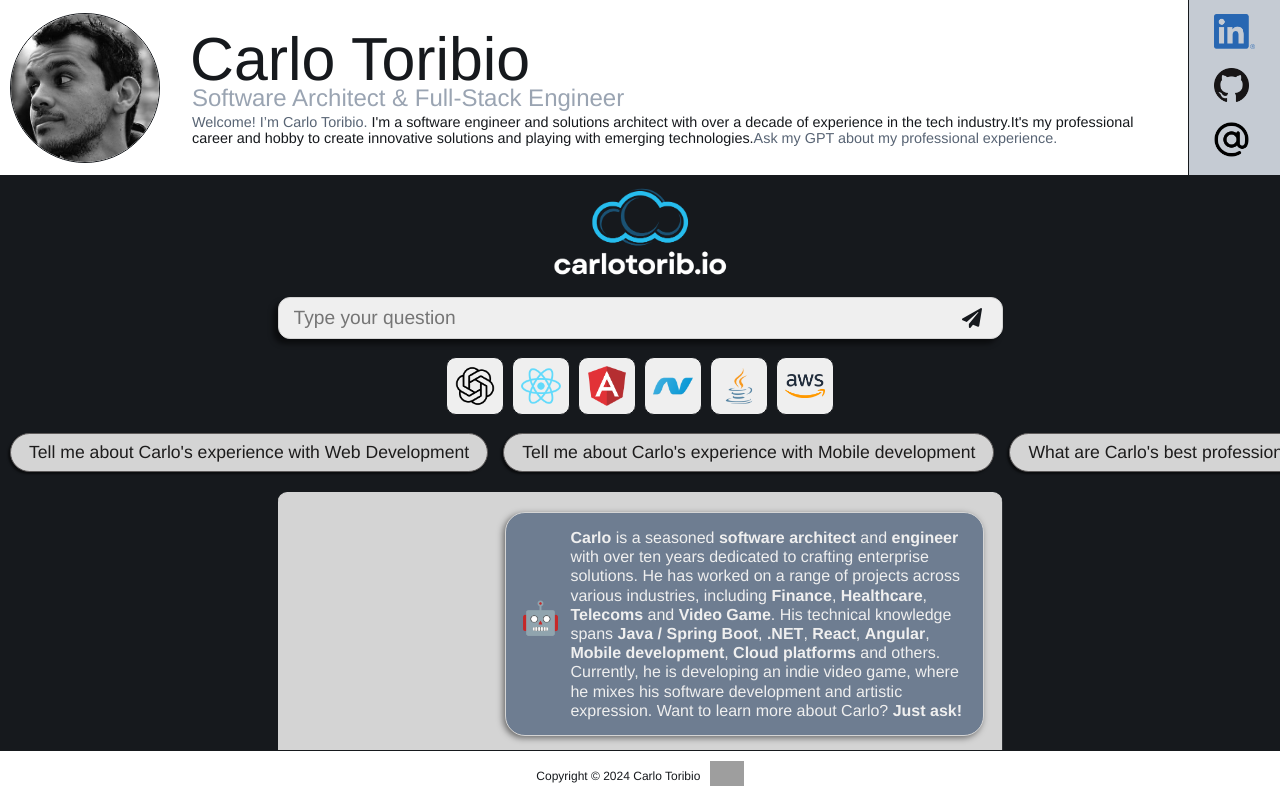
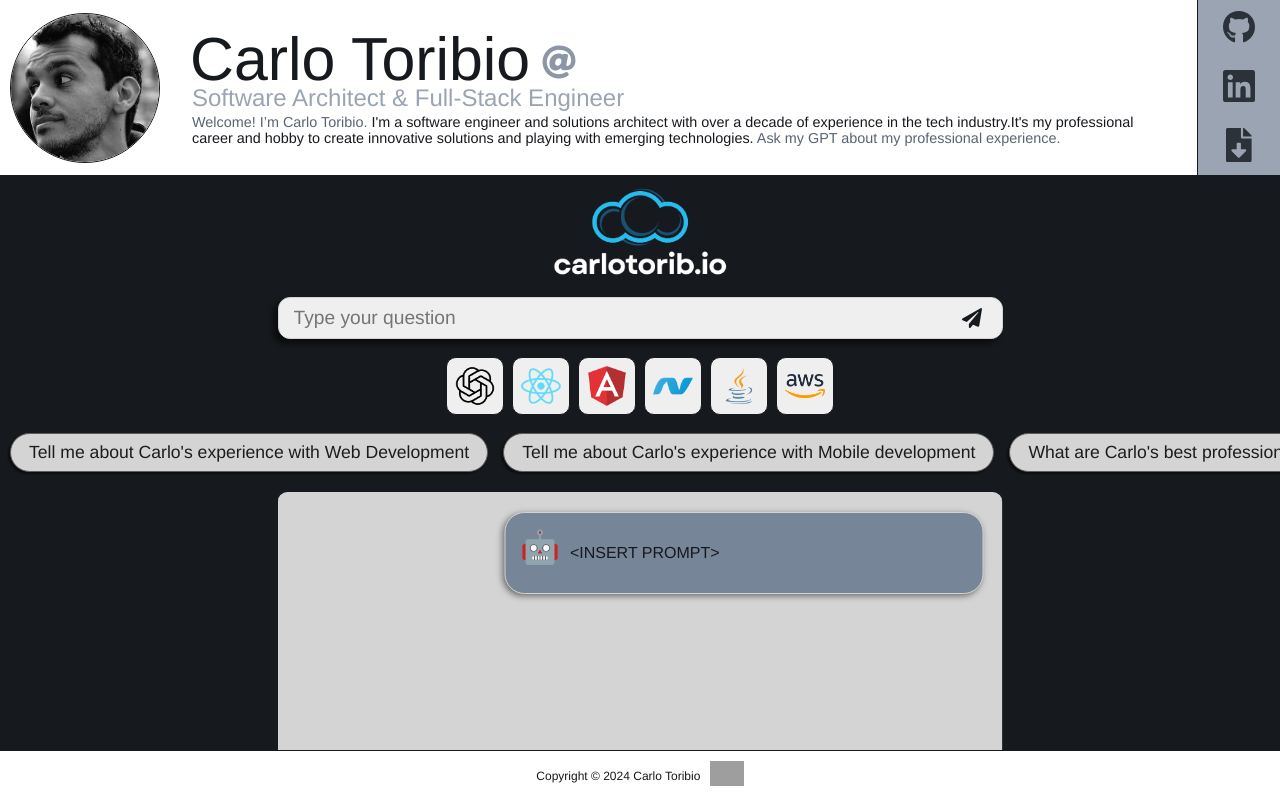
Before and after one commit to crltrbdev/carlotoribio-web, a React (Create React App) app: page / in a window 1280 px wide. Built offline with nearby package versions, Linux system fonts and the light colour scheme; grey boxes are pictures that could not be loaded.

Commit message:
Finished a few more design tasks.

```diff
--- a/amplify.yml
+++ b/amplify.yml
@@ -3,7 +3,6 @@ frontend:
   phases:
     preBuild:
       commands:
-        # - GENERATE_SOURCEMAP=false yarn run build
         - npm ci --cache .npm --prefer-offline
     build:
       commands:
--- a/src/assets/styles/variables.scss
+++ b/src/assets/styles/variables.scss
@@ -6,10 +6,9 @@ $dotio-color: #16191d;
 $dotio-color-light: lighten($dotio-color, 10%);
 $dotio-color-lighter: lighten($dotio-color, 15%);
 $dotio-color-lightest: lighten($dotio-color, 20%);
-$dotio-color-light-25: lighten($dotio-color, 25%);
-$dotio-color-light-30: lighten($dotio-color, 30%);
-$dotio-color-light-40: lighten($dotio-color, 40%);
+$dotio-color-light-43: lighten($dotio-color, 43%);
 $dotio-color-light-50: lighten($dotio-color, 50%);
+$dotio-color-light-55: lighten($dotio-color, 55%);
 $dotio-color-light-70: lighten($dotio-color, 70%);
 
 $palette-primary: $dotio-color;
--- a/src/components/chat-item/ChatItem.js
+++ b/src/components/chat-item/ChatItem.js
@@ -79,6 +79,15 @@ function StreamChatItem(props) {
             <span className={'chat-text'}>
                 <ReactMarkdown components={{
                     p: 'span',
+                    a: ({ href, children }) => (
+                        <a
+                          href={href}
+                          target='_blank'
+                          rel='noopener noreferrer'
+                        >
+                          {children}
+                        </a>
+                      )
                 }}>
                     {answer}
                 </ReactMarkdown>
--- a/src/components/chat-item/ChatItem.scss
+++ b/src/components/chat-item/ChatItem.scss
@@ -58,7 +58,7 @@ $wrapper-padding: 15px;
     gap: 10px;
     align-items: center;
     align-self: flex-end;
-    background-color: $dotio-color-light-40;
+    background-color: $dotio-color-light-43;
     border: 1px solid $palette-contrast;
     border-radius: 20px;
     box-shadow: -2px 2px 6px rgba(0, 0, 0, 0.5);
--- a/src/components/chat/Chat.js
+++ b/src/components/chat/Chat.js
@@ -11,13 +11,12 @@ import './Chat.scss';
 import cookieManager from '../../util/CookieManager';
 
 function Chat() {
+    const NO_TOKENS_PROMPT = process.env.REACT_APP_NO_TOKENS_PROMPT;
+    const GREETING_PROMPT = process.env.REACT_APP_GREETING_PROMPT;
+    const RESUME = process.env.REACT_APP_RESUME_LINK;
+
     const [query, setQuery] = useState("");
 
-    const inputRef = useRef(null);
-    const scrollDivRef = useRef(null);
-    const ulScrollRef = useRef(null);
-
-    // Chat state variables
     const [showNewAnswer, setShowNewAnswer] = useState(false);
     const [chatHistory, setChatHistory] = useState([]);
 
@@ -25,24 +24,19 @@ function Chat() {
     const [chatItems, setChatItems] = useState([]);
     const [isWaitingForAnswer, setIsWaitingForAnswer] = useState(false);
 
+    const inputRef = useRef(null);
+    const scrollDivRef = useRef(null);
+    const ulScrollRef = useRef(null);
+
     useEffect(() => {
-        // On page load, check if tokens are already stored in sessionStorage
-        const tokenCookie = cookieManager.getChatTokens();
-
-        const answer = `
-**Carlo** is a seasoned **software architect** and **engineer** with over ten years dedicated to crafting enterprise solutions. He has worked on a range of projects across various industries, including **Finance**, **Healthcare**, **Telecoms** and **Video Game**.
-
-His technical knowledge spans **Java / Spring Boot**, **.NET**, **React**, **Angular**, **Mobile development**, **Cloud platforms** and others. Currently, he is developing an indie video game, where he mixes his software development and artistic expression.
-
-Want to learn more about Carlo? **Just ask!**`;
-
+        const greeting = GREETING_PROMPT;
         const greetingChatItem = {
             chatId: uuidv4(),
             itemType: 'streamAnswer',
             streamFunction: async (chatItemData) => {
                 chatItemData.setIsStreaming(true);
 
-                const words = answer.split(' ');
+                const words = greeting.split(' ');
                 let currentAnswer = '';
 
                 words.forEach((word, index) => {
@@ -64,6 +58,9 @@ Want to learn more about Carlo? **Just ask!**`;
     };
 
     setChatItems([greetingChatItem]);
+    if(chatHistory.length == 0) {
+        setChatHistory(old => [...old, `[assistant] ${greeting}`]);
+    }
 }, []);
 
 useEffect(() => {
@@ -184,11 +181,13 @@ function handleTokensDepleted() {
 
     const countdown = cookieManager.getCountdownToTokenReset(true, true);
 
+    let answer = NO_TOKENS_PROMPT
+        .replace('{0}', RESUME)
+        .replace('{1}', countdown);
+
     const fakeStreamFunction = async (chatItemData) => {
         chatItemData.setIsStreaming(true);
         // setIsWaitingForAnswer(true);
-
-        let answer = `Thank you for your question! To ensure quality responses, there’s a one-hour wait before you can ask again. Feel free to look at Carlo\'s resume in the meantime and I\'ll be here for more questions in ${countdown}!`;
 
         const words = answer.split(' ');
         let currentAnswer = '';
@@ -212,13 +211,14 @@ function handleTokensDepleted() {
         return answer;
     };
 
-    const greetingChatItem = {
+    const depletedQuestionsChatItem = {
         chatId: uuidv4(),
         itemType: 'streamAnswer',
         streamFunction: fakeStreamFunction
     };
 
-    setChatItems(old => [...old, greetingChatItem]);
+    setChatItems(old => [...old, depletedQuestionsChatItem]);
+    setChatHistory(old => [...old, `[assistant] ${answer}`]);
     setIsWaitingForAnswer(false);
 }
 
--- a/src/components/home/Home.js
+++ b/src/components/home/Home.js
@@ -1,16 +1,20 @@
-import React, { useState } from 'react';
+import React from 'react';
 
 import linkedinImg from '../../assets/media/linkedin.png';
 import githubImg from '../../assets/media/github.png';
-import emailImg from '../../assets/media/email.png';
 import logoImg from '../../assets/images/logos/logo.png';
 import face4 from '../../assets/pics/face4.jpg';
 
 import './Home.scss';
 import Chat from '../chat/Chat';
+import { FaAt, FaDochub, FaDownload, FaFileDownload, FaFileExport, FaFilePdf, FaGit, FaGithub } from 'react-icons/fa';
+import { FaFileLines, FaLinkedin } from 'react-icons/fa6';
 
 function Home(props) {
-
+    const EMAIL = process.env.REACT_APP_CONTACT_EMAIL;
+    const RESUME_LINK = process.env.REACT_APP_RESUME_LINK;
+    const LINKEDIN_LINK = process.env.REACT_APP_LINKEDIN_LINK;
+    const GITHUB_LINK = process.env.REACT_APP_GITHUB_LINK;
 
     return <>
         <section className={`home-wrapper ${props.className}`}>
@@ -23,23 +27,28 @@ function Home(props) {
 
                 <div className="profile-info">
                     <div className="name-role">
-                        <label className="title">Carlo Toribio</label>
+                        <div className="name-email">
+                            <label className="title">Carlo Toribio</label>
+                            <a href={`mailto:${EMAIL}`}>
+                                <FaAt className="email" />
+                            </a>
+                        </div>
                         <label className="subtitle">Software Architect & Full-Stack Engineer</label>
                         <label className="summary">
-                        Welcome! I’m Carlo Toribio. <span className='mobile-hide'>I'm a software engineer and solutions architect with over a decade of experience in the tech industry.It's my professional career and hobby to create innovative solutions and playing with emerging technologies.</span>Ask my GPT about my professional experience.
+                        Welcome! I’m Carlo Toribio. <span className='mobile-hide'>I'm a software engineer and solutions architect with over a decade of experience in the tech industry.It's my professional career and hobby to create innovative solutions and playing with emerging technologies.</span> Ask my GPT about my professional experience.
                         </label>
                     </div>
                 </div>
 
                 <div className="social">
-                    <a href="https://www.linkedin.com/in/carlotoribio/" target="_blank">
-                        <img className="linkedin" src={linkedinImg} />
+                    <a href={GITHUB_LINK} target="_blank">
+                        <FaGithub className="icon" />
                     </a>
-                    <a href="https://github.com/crltrbdev?tab=repositories" target="_blank">
-                        <img className="github" src={githubImg} />
+                    <a href={LINKEDIN_LINK} target="_blank">
+                        <FaLinkedin className="icon" />
                     </a>
-                    <a href="mailto:carlo.toribio.dev@gmail.com" target="_blank">
-                        <img className="resume" src={emailImg} />
+                    <a href={RESUME_LINK} target="_blank">
+                        <FaFileDownload className="icon resume" />
                     </a>
                 </div>
             </header>
--- a/src/components/home/Home.scss
+++ b/src/components/home/Home.scss
@@ -43,6 +43,20 @@ $header-height: 175px;
                 }
             }
 
+            .name-email {
+                display: flex;
+                align-items: baseline;
+
+                .email {
+                    align-self: center;
+                    justify-self: center;
+                    fill: $dotio-color-light-50;
+                    height: 34px;
+                    width: 34px;
+                    margin: 0 0 1px 12px;
+                }
+            }
+
             .title {
                 margin-top: 5px;
                 font-size: 3.8em;
@@ -69,24 +83,22 @@ $header-height: 175px;
             display: flex;
             flex-direction: column;
             padding: 0px 25px;
-            background-color: $palette-secondary;
+            background-color: $dotio-color-light-55;
             height: 100%;
             flex-grow: 0;
             flex-shrink: 0;
-            gap: 15px;
+            gap: 5px;
             border-left: 1px solid $color-border;
             justify-content: center;
+            align-items: center;
 
-            .linkedin {
-                height: 35px;
-            }
+            .icon {
+                fill: $dotio-color-light;
+                font-size: 2em;
 
-            .github {
-                height: 35px;
-            }
-
-            .resume {
-                height: 35px;
+                &.resume {
+                    font-size: 1.6em;
+                }
             }
         }
     }
@@ -151,6 +163,13 @@ $header-height: 175px;
                 height: auto;
                 flex-basis: 66%;
 
+                .name-email {
+                    .envelope {
+                        height: 20px;
+                        width: 20px;
+                    }
+                }
+
                 .title {
                     font-size: 1.5em;
                 }
```
Also changed, not shown: src/icons/CfIcons.js, 1 other file (tests, documents, lock files or other folders).
